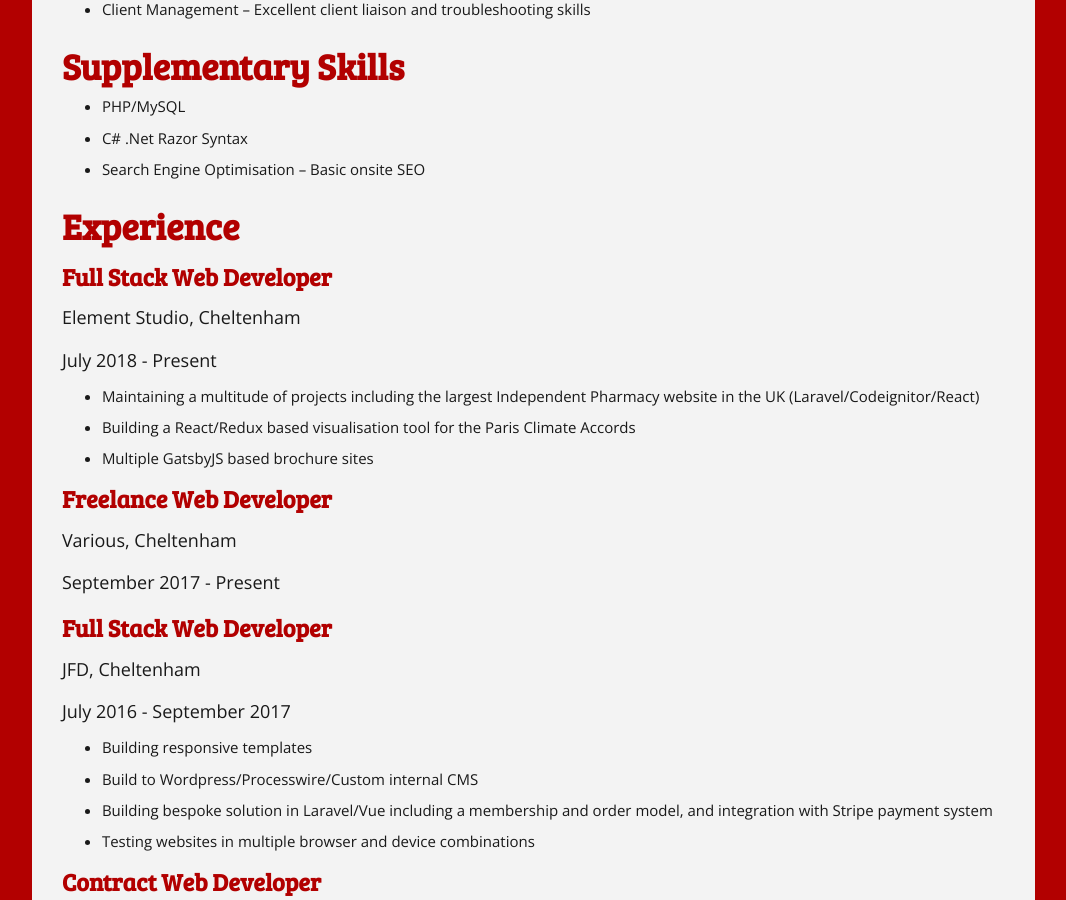
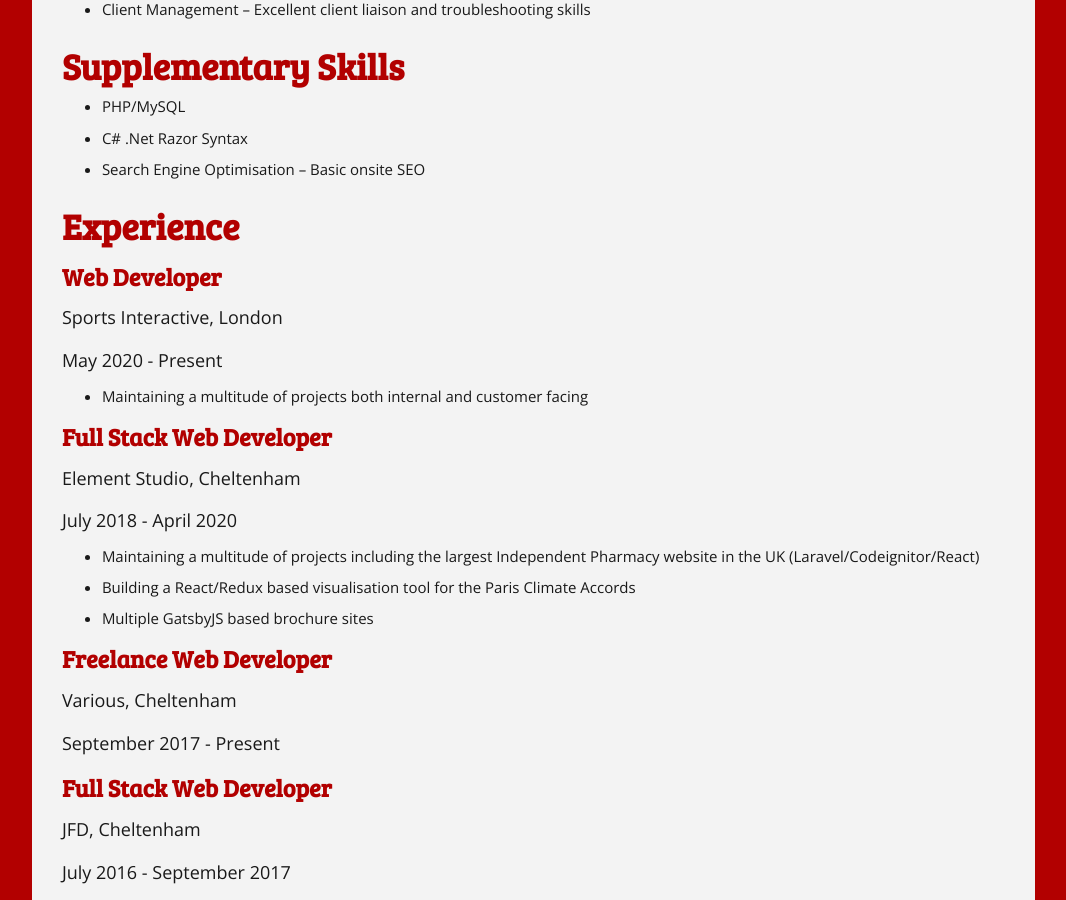
Before and after one commit to davebeesley/personal-site, a Jekyll site: the page built from cv-resume/index.md, in a window 1280 px wide and 900 px high, scrolled down 681 px. Shown: the whole window, without its empty margins (175-1241 px from the left). Built offline with Jekyll 4.4.1, drawn with Linux system fonts in a browser that asks for light colours; comment, search, counter and statistics services are not loaded.

Commit message:
Update CV

```diff
--- a/cv-resume/index.md
+++ b/cv-resume/index.md
@@ -29,11 +29,19 @@
 
 ## Experience
 
+### Web Developer
+
+Sports Interactive, London
+
+May 2020 - Present
+
+-   Maintaining a multitude of projects both internal and customer facing
+
 ### Full Stack Web Developer
 
 Element Studio, Cheltenham
 
-July 2018 - Present
+July 2018 - April 2020
 
 -   Maintaining a multitude of projects including the largest Independent Pharmacy website in the UK (Laravel/Codeignitor/React)
 -   Building a React/Redux based visualisation tool for the Paris Climate Accords
```
